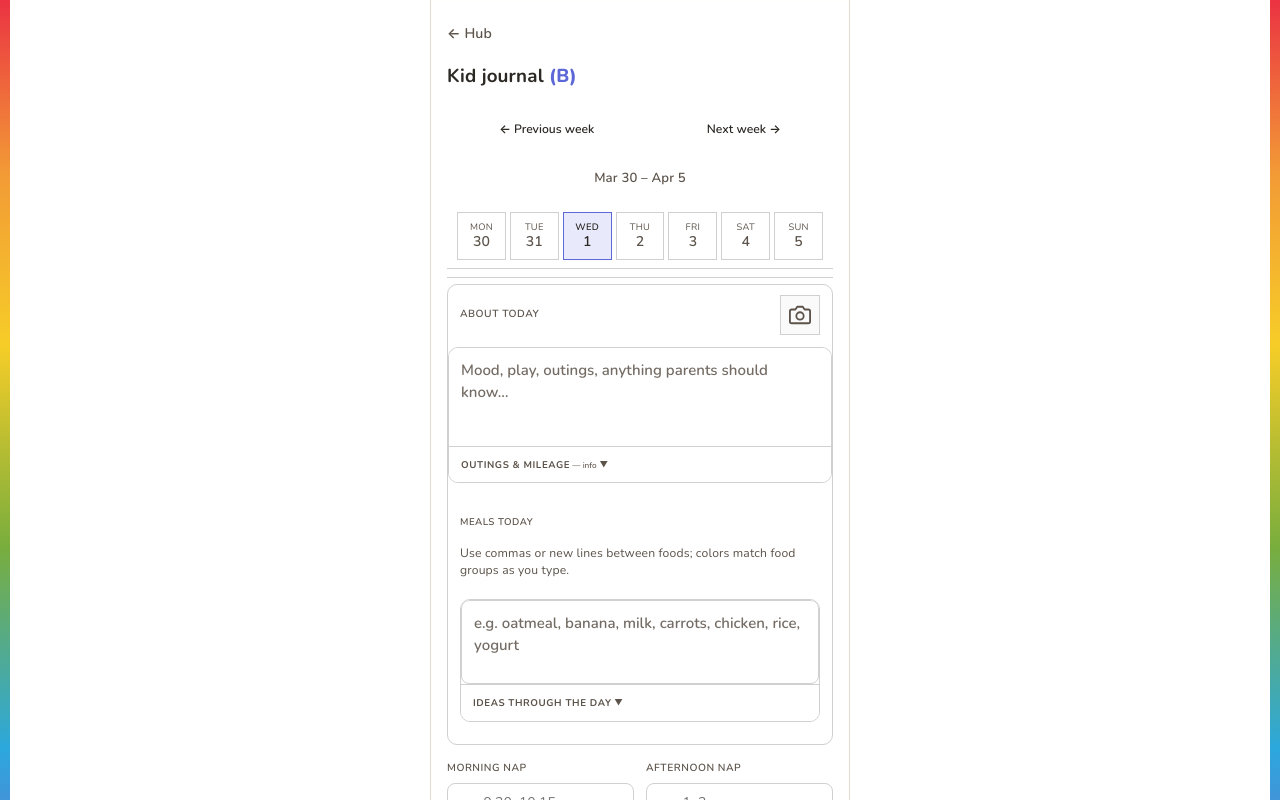
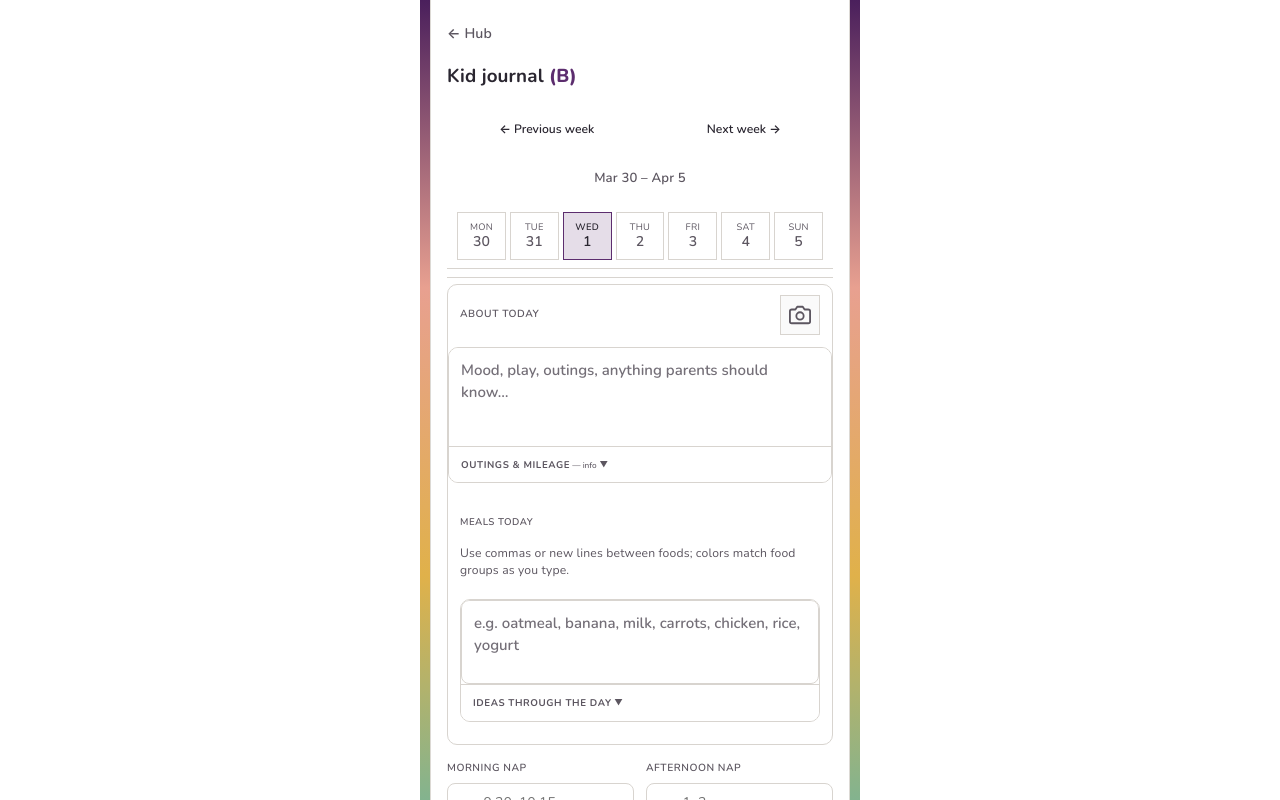
Before and after one commit to StellaNadais/nanny-trip-log, a React (Vite) app: page /journal in a window 1280 px wide. Shown: the top 800 px of the page. Built offline with nearby package versions, Linux system fonts and the light colour scheme.

Commit message:
Refactor CSS styles across index.css, App.css, and pages.css to enhance UI consistency and improve color schemes; update background properties and gradients for better visual appeal and user experience.

```diff
--- a/src/App.css
+++ b/src/App.css
@@ -17,9 +17,9 @@
   .app {
     max-height: none;
     min-height: 100dvh;
-    border-left: 1px solid rgba(212, 203, 184, 0.65);
-    border-right: 1px solid rgba(212, 203, 184, 0.65);
-    box-shadow: 0 0 0 1px rgba(255, 254, 249, 0.6) inset;
+    border-left: 1px solid color-mix(in srgb, var(--line) 85%, transparent);
+    border-right: 1px solid color-mix(in srgb, var(--line) 85%, transparent);
+    box-shadow: 0 0 0 1px color-mix(in srgb, var(--surface) 88%, #e8e8e7) inset;
   }
 }
 
@@ -28,7 +28,7 @@
   padding: max(10px, env(safe-area-inset-top, 0px)) max(14px, env(safe-area-inset-right, 0px)) 10px
     max(14px, env(safe-area-inset-left, 0px));
   border-bottom: 1px solid var(--line);
-  background: linear-gradient(180deg, #fff 0%, var(--paper) 100%);
+  background: linear-gradient(180deg, #ffffff 0%, var(--paper) 100%);
 }
 
 .app__title-row {
@@ -84,7 +84,7 @@
   width: 100%;
   border: 1px solid var(--line);
   border-radius: 8px;
-  background: #fff;
+  background: var(--surface);
   color: var(--ink);
 }
 
@@ -183,7 +183,7 @@
   padding: 8px max(10px, env(safe-area-inset-right, 0px)) 8px max(10px, env(safe-area-inset-left, 0px));
   flex-shrink: 0;
   border-bottom: 1px solid var(--line);
-  background: #fff;
+  background: var(--surface);
 }
 
 .day-chip {
@@ -197,7 +197,7 @@
   padding: 6px 2px;
   border: 1px solid var(--line);
   border-radius: 0;
-  background: #fff;
+  background: var(--surface);
   cursor: pointer;
   font: inherit;
   color: var(--ink-muted);
@@ -275,7 +275,7 @@
   border: 1px solid var(--line);
   border-radius: 8px;
   padding: 12px 12px;
-  background: #fff;
+  background: var(--surface);
   width: 100%;
 }
 
@@ -348,7 +348,7 @@
   padding: 10px 16px;
   border-radius: 0;
   border: 1px solid var(--line);
-  background: #fff;
+  background: var(--surface);
   color: var(--ink);
   cursor: pointer;
 }
@@ -364,12 +364,13 @@
 .btn--primary {
   background: var(--accent);
   border-color: var(--accent);
-  color: #fff;
+  color: var(--surface);
 }
 
 .btn--primary:hover,
 .btn--primary:active {
-  filter: brightness(1.05);
+  filter: brightness(1.08);
+  box-shadow: 0 0 0 1px var(--gold);
 }
 
 .btn--ghost {
--- a/src/index.css
+++ b/src/index.css
@@ -1,24 +1,33 @@
 :root {
-  --ink: #2c2824;
-  --ink-muted: #5c534a;
-  /* White surfaces; subtle gray for hovers / chrome */
+  /* Core text & surfaces (white column on seafoam) */
+  --ink: #2a2630;
+  --ink-muted: #5c5660;
   --paper: #ffffff;
-  --paper2: #ececec;
-  --line: #d0d0d0;
-  --accent: #5c67d8;
-  --accent-soft: rgba(92, 103, 216, 0.14);
-  --radius: 10px;
-  /* Vertical rainbow for left / right viewport edges */
+  --paper2: #f0f0f0;
+  --surface: #ffffff;
+  --line: #d8d4cf;
+  /* Accents: deep purple (icons, links, primary), gold trim, peach & bubblegum for warmth */
+  --accent: #5c2d6e;
+  --accent-soft: rgba(92, 45, 110, 0.16);
+  --peach: #e8a090;
+  --peach-soft: rgba(232, 160, 144, 0.38);
+  --gold: #e0b14a;
+  --gold-soft: rgba(224, 177, 74, 0.35);
+  --bubblegum: #d97aa8;
+  --seafoam-1: #3d8f88;
+  --seafoam-2: #5cb4ab;
+  --seafoam-3: #8fd4cc;
+  --sky-gradient: linear-gradient(180deg, var(--seafoam-1) 0%, var(--seafoam-2) 45%, var(--seafoam-3) 100%);
+  --radius: 12px;
+  /* Edge strips: purple, peach, gold, seafoam, pink */
   --rainbow-edge: linear-gradient(
     180deg,
-    hsl(355, 82%, 56%) 0%,
-    hsl(32, 88%, 58%) 12%,
-    hsl(48, 92%, 56%) 24%,
-    hsl(88, 48%, 46%) 38%,
-    hsl(198, 72%, 52%) 52%,
-    hsl(258, 52%, 58%) 66%,
-    hsl(310, 58%, 58%) 80%,
-    hsl(355, 82%, 56%) 100%
+    #4a1f5c 0%,
+    #e8a090 20%,
+    #e0b14a 40%,
+    #5cb4ab 62%,
+    #d97aa8 82%,
+    #4a1f5c 100%
   );
   /* Preschool show vibe: soft rounded & very legible (Nunito) */
   --font: 'Nunito', system-ui, -apple-system, 'Segoe UI', sans-serif;
@@ -29,9 +38,9 @@
   line-height: 1.55;
   letter-spacing: 0.01em;
   color: var(--ink);
-  background: var(--paper);
+  background: transparent;
   -webkit-font-smoothing: antialiased;
-  -webkit-tap-highlight-color: rgba(92, 103, 216, 0.18);
+  -webkit-tap-highlight-color: rgba(92, 45, 110, 0.22);
 }
 
 *,
@@ -42,14 +51,14 @@
 
 html {
   height: 100%;
-  background: var(--paper);
+  background: var(--sky-gradient);
 }
 
 body {
   margin: 0;
   min-height: 100%;
   min-height: 100dvh;
-  background: var(--paper);
+  background: transparent;
   position: relative;
   /* Inset main column so fixed rainbow strips stay visible on the left/right */
   padding-left: max(8px, env(safe-area-inset-left, 0px));
@@ -64,31 +73,43 @@ body {
   }
 }
 
-/* Rainbow strips — fixed behind main column (see #root z-index) */
+/* Rainbow strips — align with the centered #root / caregiver flow column (28rem) on desktop; viewport edges on phones */
 body::before,
 body::after {
   content: '';
   position: fixed;
   top: 0;
   bottom: 0;
-  width: 8px;
   z-index: 0;
   pointer-events: none;
   background: var(--rainbow-edge);
   background-size: 100% 180%;
 }
 
+/* Narrow: at screen edges (full-bleed column) */
 body::before {
   left: 0;
+  right: auto;
+  width: 8px;
 }
 
 body::after {
+  left: auto;
   right: 0;
+  width: 8px;
 }
 
 @media (min-width: 600px) {
-  body::before,
+  /* Hug the app column: strips sit in the margin just outside the 28rem shell (home → schedule → hub, etc.) */
+  body::before {
+    right: auto;
+    width: 10px;
+    left: max(0px, calc(50% - 14rem - 10px));
+  }
+
   body::after {
+    left: min(calc(100vw - 10px), max(0px, calc(50% + 14rem)));
+    right: auto;
     width: 10px;
   }
 }
--- a/src/pages/pages.css
+++ b/src/pages/pages.css
@@ -1,4 +1,4 @@
-/* Wraps home → schedule → hub for swipe / horizontal scroll navigation */
+/* Wraps home → schedule → hub for swipe / horizontal scroll navigation (same 28rem shell as #root; rainbow strips hug this column on wide viewports — see index.css body::before/::after) */
 .caregiver-flow-layout {
   min-height: 100%;
   min-height: 100dvh;
@@ -27,9 +27,9 @@
     max-width: 28rem;
     max-height: none;
     min-height: 100dvh;
-    border-left: 1px solid rgba(212, 203, 184, 0.65);
-    border-right: 1px solid rgba(212, 203, 184, 0.65);
-    box-shadow: 0 0 0 1px rgba(255, 254, 249, 0.6) inset;
+    border-left: 1px solid color-mix(in srgb, var(--line) 88%, transparent);
+    border-right: 1px solid color-mix(in srgb, var(--line) 88%, transparent);
+    box-shadow: 0 0 0 1px rgba(255, 255, 255, 0.85) inset;
   }
 }
 
@@ -82,7 +82,7 @@
   text-decoration: none;
   color: inherit;
   cursor: pointer;
-  -webkit-tap-highlight-color: rgba(92, 103, 216, 0.14);
+  -webkit-tap-highlight-color: rgba(92, 45, 110, 0.18);
 }
 
 .welcome__whole-tap:visited {
@@ -180,7 +180,7 @@
   min-height: 0;
   display: flex;
   flex-direction: column;
-  background: #fff;
+  background: var(--surface);
   border: 1px solid var(--line);
   border-radius: 12px;
   padding: 10px;
@@ -230,7 +230,7 @@
 .calendar__cell {
   border: 1px solid var(--line);
   border-radius: 8px;
-  background: #fff;
+  background: var(--surface);
   font: inherit;
   font-size: 0.9375rem;
   font-weight: 600;
@@ -355,8 +355,8 @@
     -45deg,
     var(--accent-soft),
     var(--accent-soft) 2px,
-    #fff 2px,
-    #fff 4px
+    var(--surface) 2px,
+    var(--surface) 4px
   );
   border-color: var(--accent);
 }
@@ -394,13 +394,13 @@
 
 .calendar__cell--weekbusy,
 .calendar__cell--booked {
-  background: linear-gradient(180deg, rgba(92, 103, 216, 0.2) 0%, #fff 58%);
-  border-color: rgba(92, 103, 216, 0.48);
+  background: linear-gradient(180deg, rgba(92, 45, 110, 0.22) 0%, var(--surface) 58%);
+  border-color: rgba(92, 45, 110, 0.5);
 }
 
 .calendar__cell--weekbusy.calendar__cell--selected,
 .calendar__cell--booked.calendar__cell--selected {
-  background: linear-gradient(180deg, rgba(92, 103, 216, 0.26) 0%, var(--accent-soft) 55%);
+  background: linear-gradient(180deg, rgba(92, 45, 110, 0.28) 0%, var(--accent-soft) 55%);
 }
 
 .calendar__cell--past {
@@ -540,7 +540,7 @@
   gap: 2px;
   padding: 8px 10px;
   border: 1px solid var(--line);
-  background: #fff;
+  background: var(--surface);
   font-size: 0.8125rem;
   line-height: 1.35;
 }
@@ -588,7 +588,7 @@
   margin: 0 0 12px;
   padding: 10px 12px;
   border: 1px solid var(--line);
-  background: #fff;
+  background: var(--surface);
 }
 
 .book-request__hours-label {
@@ -684,7 +684,7 @@
   max-width: 400px;
   max-height: min(90vh, 640px);
   overflow-y: auto;
-  background: #fff;
+  background: var(--surface);
   border: 1px solid var(--line);
   border-radius: 14px;
   box-shadow: 0 20px 50px rgba(0, 0, 0, 0.18);
@@ -750,7 +750,7 @@
   justify-content: center;
   border-radius: 50%;
   background: var(--accent);
-  color: #fff;
+  color: var(--surface);
   font-size: 0.75rem;
   font-weight: 800;
 }
@@ -996,7 +996,7 @@
   padding: 14px 10px;
   border-radius: 14px;
   border: 2px solid var(--line);
-  background: #fff;
+  background: var(--surface);
   text-decoration: none;
   color: var(--ink);
   font-weight: 700;
@@ -1043,7 +1043,7 @@
   padding: 12px 16px;
   border-radius: 12px;
   background: var(--ink);
-  color: #fff;
+  color: var(--surface);
   font-weight: 700;
   font-size: 0.95rem;
   text-decoration: none;
@@ -1104,7 +1104,7 @@
   padding: 16px;
   border-radius: 14px;
   border: 2px solid var(--line);
-  background: #fff;
+  background: var(--surface);
   width: 100%;
   max-width: 420px;
 }
@@ -1205,7 +1205,7 @@
   padding: 9px 11px;
   border-radius: 10px;
   background: var(--ink);
-  color: #fff;
+  color: var(--surface);
   font-size: 0.75rem;
   font-weight: 600;
   line-height: 1.4;
@@ -1318,7 +1318,7 @@
   padding: 12px;
   border-radius: 12px;
   border: 1px solid var(--line);
-  background: #fff;
+  background: var(--surface);
 }
 
 .receipt__manual-list {
@@ -1419,7 +1419,7 @@
   max-width: 308px;
   padding: 12px 14px 14px;
   border-radius: 16px;
-  background: #fff;
+  background: var(--surface);
   box-sizing: border-box;
   box-shadow: 0 1px 0 rgba(0, 0, 0, 0.04), inset 0 0 0 1px rgba(45, 40, 35, 0.08);
 }
@@ -1494,7 +1494,7 @@
   display: flex;
   justify-content: center;
   padding: 16px 14px;
-  background: #fff;
+  background: var(--surface);
   border-radius: 14px;
   box-sizing: border-box;
   box-shadow: inset 0 0 0 1px rgba(45, 40, 35, 0.07);
@@ -1514,11 +1514,11 @@
 .receipt-ticket--vintage .receipt-ticket__inner {
   background: repeating-linear-gradient(
       180deg,
-      #faf6ef 0px,
-      #f5f0e8 1px,
-      #faf6ef 2px
+      #ffffff 0px,
+      #f4f2ef 1px,
+      #ffffff 2px
     ),
-    linear-gradient(180deg, #fff 0%, #ebe4d8 100%);
+    linear-gradient(180deg, var(--surface) 0%, #ebe8e4 100%);
   box-shadow: inset 0 0 40px rgba(255, 255, 255, 0.35);
 }
 
@@ -1569,7 +1569,7 @@
 }
 
 .receipt-ticket__inner {
-  background: linear-gradient(180deg, #fff 0%, #f3eee6 100%);
+  background: linear-gradient(180deg, var(--surface) 0%, #f3eee6 100%);
   padding: 16px 18px 18px;
   border-left: 1px solid #c9c2b8;
   border-right: 1px solid #c9c2b8;
@@ -1926,7 +1926,7 @@
 
 .trip-places-foot-details {
   border-top: 1px solid var(--line);
-  background: #fff;
+  background: var(--surface);
 }
 
 .trip-places-foot__summary {
@@ -1991,18 +1991,33 @@
 .page--outings {
   justify-content: flex-start;
   overflow-y: auto;
-  padding-bottom: max(80px, env(safe-area-inset-bottom, 0px));
+  padding-bottom: max(16px, env(safe-area-inset-bottom, 0px));
 }
 
 .outings__head {
   flex-shrink: 0;
   margin-bottom: 8px;
+  position: relative;
+  z-index: 2;
+}
+
+/* Miles control sits next to "Outings"; stays above full-screen scrim (z-210) */
+.outings__title-row {
+  display: flex;
+  align-items: flex-start;
+  justify-content: space-between;
+  gap: 10px 12px;
+  position: relative;
+  z-index: 230;
+  margin-top: 2px;
 }
 
 .outings__title {
   margin: 6px 0 0;
   font-size: 1.25rem;
   font-weight: 700;
+  flex: 1;
+  min-width: 0;
 }
 
 .outings__lede {
@@ -2025,7 +2040,7 @@
   vertical-align: 0.08em;
 }
 
-/* Mileage: corner tab + expanding panel */
+/* Mileage: tab in header; panel as dropdown; scrim for focus */
 .outings-places-dock__scrim {
   position: fixed;
   inset: 0;
@@ -2048,54 +2063,58 @@
 }
 
 .outings-places-dock {
-  position: fixed;
-  z-index: 220;
-  right: max(10px, env(safe-area-inset-right, 0px));
-  bottom: max(10px, env(safe-area-inset-bottom, 0px));
+  position: relative;
+  z-index: 1;
+  flex: 0 0 auto;
   display: flex;
   flex-direction: column;
   align-items: flex-end;
+  justify-content: flex-start;
   gap: 0;
   pointer-events: none;
 }
 
+/* Tab first, panel below: panel opens *down* from the tab */
 .outings-places-dock__panel,
 .outings-places-dock__tab {
   pointer-events: auto;
 }
 
 .outings-places-dock__panel {
-  order: 1;
-  width: 0;
-  max-width: min(calc(100vw - 24px), 400px);
+  position: absolute;
+  top: 100%;
+  right: 0;
+  left: auto;
+  width: min(400px, calc(100dvw - 2rem));
+  max-width: min(400px, calc(100dvw - 2rem));
   max-height: 0;
   opacity: 0;
-  margin: 0 0 0;
+  margin: 0;
+  margin-top: 0;
   padding: 0;
   overflow: hidden;
-  transform: scale(0.32) translate(14px, 14px);
-  transform-origin: bottom right;
-  background: #fff;
+  transform: translate3d(0, -8px, 0);
+  transform-origin: top right;
+  background: var(--surface);
   border: 1px solid var(--line);
-  border-radius: 18px 18px 8px 18px;
-  box-shadow: 0 18px 50px rgba(0, 0, 0, 0.16);
+  border-radius: 10px 12px 16px 12px;
+  box-shadow: 0 16px 44px rgba(0, 0, 0, 0.14);
   box-sizing: border-box;
+  z-index: 0;
   transition:
-    width 0.32s cubic-bezier(0.34, 1.2, 0.55, 1),
-    max-height 0.38s cubic-bezier(0.32, 1.1, 0.6, 1),
-    opacity 0.2s ease,
-    transform 0.34s cubic-bezier(0.34, 1.2, 0.55, 1),
+    max-height 0.38s cubic-bezier(0.4, 0, 0.2, 1),
+    opacity 0.24s ease,
+    transform 0.32s cubic-bezier(0.4, 0, 0.2, 1),
     padding 0.2s ease,
-    margin 0.2s ease;
+    margin 0.24s ease;
 }
 
 .outings-places-dock--open .outings-places-dock__panel {
-  width: min(calc(100vw - 24px), 400px);
   max-height: min(70vh, 540px);
   opacity: 1;
-  margin-bottom: 8px;
+  margin-top: 8px;
   padding: 14px 14px 16px;
-  transform: scale(1) translate(0, 0);
+  transform: translate3d(0, 0, 0);
   overflow-x: hidden;
   overflow-y: auto;
   -webkit-overflow-scrolling: touch;
@@ -2108,18 +2127,21 @@
 }
 
 .outings-places-dock__tab {
-  order: 2;
+  position: relative;
+  z-index: 1;
   display: inline-flex;
   flex-direction: column;
+  flex-shrink: 0;
   align-items: center;
   justify-content: center;
   gap: 2px;
   min-width: 58px;
   min-height: 58px;
+  margin-top: 2px;
   padding: 7px 9px 9px;
   border: 1px solid var(--accent);
   border-radius: 16px 16px 6px 16px;
-  background: linear-gradient(160deg, #fff 0%, var(--accent-soft) 120%);
+  background: linear-gradient(160deg, var(--surface) 0%, var(--paper2) 35%, var(--accent-soft) 120%);
   color: var(--ink);
   font: inherit;
   font-size: 0.65rem;
@@ -2128,13 +2150,13 @@
   line-height: 1.1;
   text-transform: uppercase;
   cursor: pointer;
-  box-shadow: 0 6px 22px rgba(92, 103, 216, 0.22);
+  box-shadow: 0 6px 22px rgba(92, 45, 110, 0.24);
   transition: transform 0.2s ease, box-shadow 0.2s ease;
 }
 
 .outings-places-dock__tab:hover {
   transform: translateY(-2px);
-  box-shadow: 0 10px 28px rgba(92, 103, 216, 0.3);
+  box-shadow: 0 10px 28px rgba(92, 45, 110, 0.32);
 }
 
 .outings-places-dock__tab:focus-visible {
@@ -2147,7 +2169,7 @@
   min-height: 50px;
   padding: 0;
   border-radius: 12px;
-  background: #fff;
+  background: var(--surface);
   text-transform: none;
   font-size: 1.25rem;
   font-weight: 300;
@@ -2188,6 +2210,8 @@
 
 .outings__week-picker {
   margin-top: 4px;
+  position: relative;
+  z-index: 0;
 }
 
 .outings__section {
@@ -2225,7 +2249,7 @@
   padding: 10px 12px;
   border: 1px solid var(--line);
   border-radius: var(--radius);
-  background: #fff;
+  background: var(--surface);
   font-size: 0.875rem;
 }
 
@@ -2401,7 +2425,7 @@
   margin: 0;
   padding: 12px 12px 14px;
   border: 1px solid var(--line);
-  background: #fff;
+  background: var(--surface);
 }
 
 .events__item-title {
@@ -2491,7 +2515,7 @@
   padding: 10px 12px;
   border: 2px solid var(--line);
   border-radius: 0;
-  background: #fff;
+  background: var(--surface);
   font: inherit;
   font-size: 1rem;
   font-weight: 600;
@@ -2869,7 +2893,7 @@
 .journal__about-bundle {
   border: 1px solid var(--line);
   border-radius: 10px;
-  background: #fff;
+  background: var(--surface);
   overflow: hidden;
   padding: 0;
 }
@@ -2913,7 +2937,7 @@
 .journal__handwritten-pic-btn:hover {
   color: var(--accent);
   border-color: var(--accent);
-  background: #fff;
+  background: var(--surface);
 }
 
 .journal__handwritten-pic-btn:focus-visible {
@@ -3010,7 +3034,7 @@
 .meals-today-field {
   border-radius: 10px;
   border: 1px solid var(--line);
-  background: #fff;
+  background: var(--surface);
   margin-bottom: 10px;
   overflow: hidden;
 }
@@ -3024,7 +3048,7 @@
   overflow: auto;
   max-height: 10rem;
   border-bottom: 1px solid var(--line);
-  background: #fff;
+  background: var(--surface);
 }
 
 .meals-inline-inner {
@@ -3076,7 +3100,7 @@
 
 .meals-today-ideas-details {
   border-top: 1px solid var(--line);
-  background: #fff;
+  background: var(--surface);
 }
 
 .meals-today-ideas__summary {
@@ -3272,7 +3296,7 @@
 }
 
 .journal-day-modal__inner {
-  background: #fff;
+  background: var(--surface);
   padding: 16px 16px 18px;
   border-left: 1px solid #c9c2b8;
   border-right: 1px solid #c9c2b8;
```
